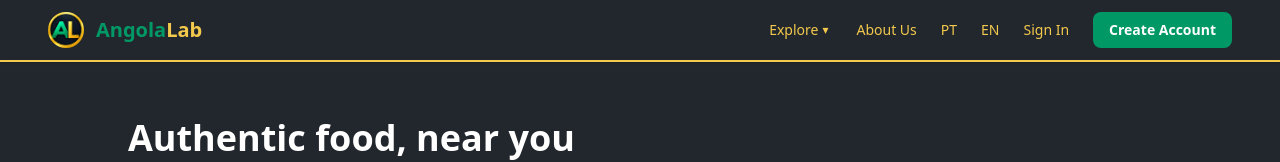
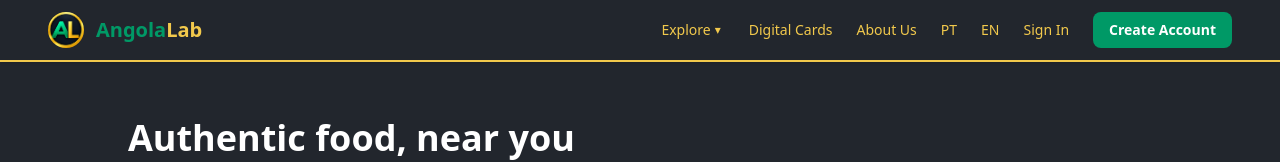
Before and after one commit to oswaldodeal/angolalab-restaurants, a Next.js app: page /en in a window 1280 px wide. Shown: the top 162 px of the page. Built offline with nearby package versions, Linux system fonts and the light colour scheme.

Commit message:
feat(brick-010N): expose digital cards in English and Portuguese navigation

```diff
--- a/components/Header.tsx
+++ b/components/Header.tsx
@@ -105,6 +105,7 @@ export default function Header() {
           {lang === 'pt' ? (
             <>
               {exploreMenu}
+              <Link href="/pt/cartoes" className={navLinkClass}>Cartões Digitais</Link>
               <Link href="/pt/sobre" className={navLinkClass}>Sobre Nós</Link>
               <Link href="/pt" className={navLinkClass}>PT</Link>
               <Link href="/en" className={navLinkClass}>EN</Link>
@@ -114,6 +115,7 @@ export default function Header() {
           ) : (
             <>
               {exploreMenu}
+              <Link href="/en/cards" className={navLinkClass}>Digital Cards</Link>
               <Link href="/en/about" className={navLinkClass}>About Us</Link>
               <Link href="/pt" className={navLinkClass}>PT</Link>
               <Link href="/en" className={navLinkClass}>EN</Link>
```
